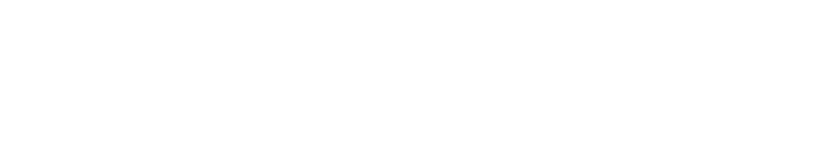
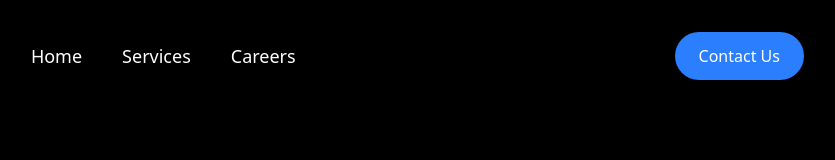
Before and after one commit to asoevafotima/EXAM2, a website: page src/index5.html in a window 1280 px wide. Shown: the whole page, without its empty margins (412-1247 px from the left). Drawn offline with nearby package versions, Linux system fonts and the light colour scheme; files that its build step writes are made by us from their sources.

Commit message:
First commit in CONTACT

```diff
--- a/src/index5.html
+++ b/src/index5.html
@@ -6,7 +6,23 @@
     <title>Document</title>
     <link rel="stylesheet" href="output.css">
 </head>
-<body>
+<body class="bg-black text-white">
+
+     <header class="max-w-300 m-auto px-6 py-8 flex justify-between items-center">
+      <div class="flex items-center gap-4">
+         <img src="/src/Logo (11).png" alt="">
+      </div>
+
+    <nav class="hidden lg:flex gap-10 text-lg">
+       <a href="/src/index.html">Home</a>
+       <a href="/src/index2.html">Services</a>
+       <a href="/src/index3.html">Careers</a>
+    </nav>
+
+    <button class="bg-blue-500 text-white px-6 py-3 rounded-full font-medium hover:bg-blue-600 transition">
+     <a href="/src/index5.html">Contact Us</a>
+    </button>
+    </header>
 
 </body>
 </html>
```
